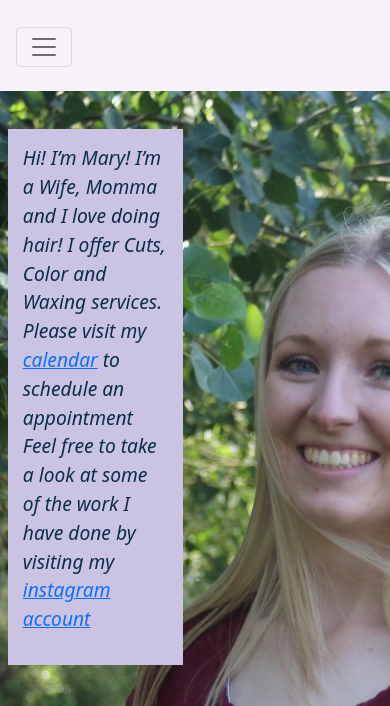
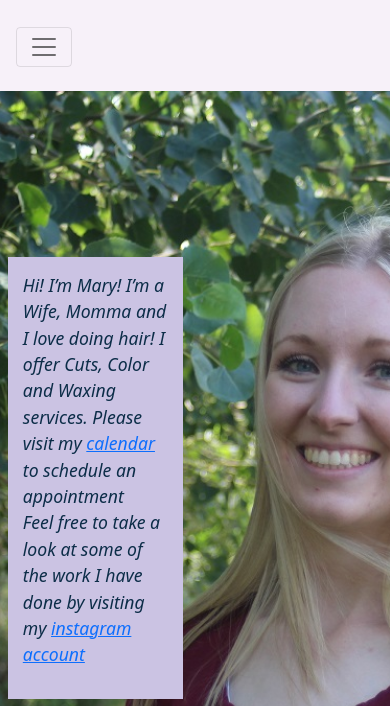
Before and after one commit to jhamster/goldilox, a plain HTML site: page pages/about.html in a window 390 px wide. Shown: the part 138-844 px from the top of the page. Drawn offline with nearby package versions, Linux system fonts and the light colour scheme.

Commit message:
updates to about page phone layout

```diff
--- a/styles.css
+++ b/styles.css
@@ -243,11 +243,11 @@ label {
   }
   .about-txt {
     left: 2%;
-    bottom: 15%;
+    bottom: 10%;
     width: 45vw;
   }
   .about-image_text {
-    font-size: 1.2em;
+    font-size: 1.1em;
   }
   #contact-title {
     font-size: 1.5em;
```
